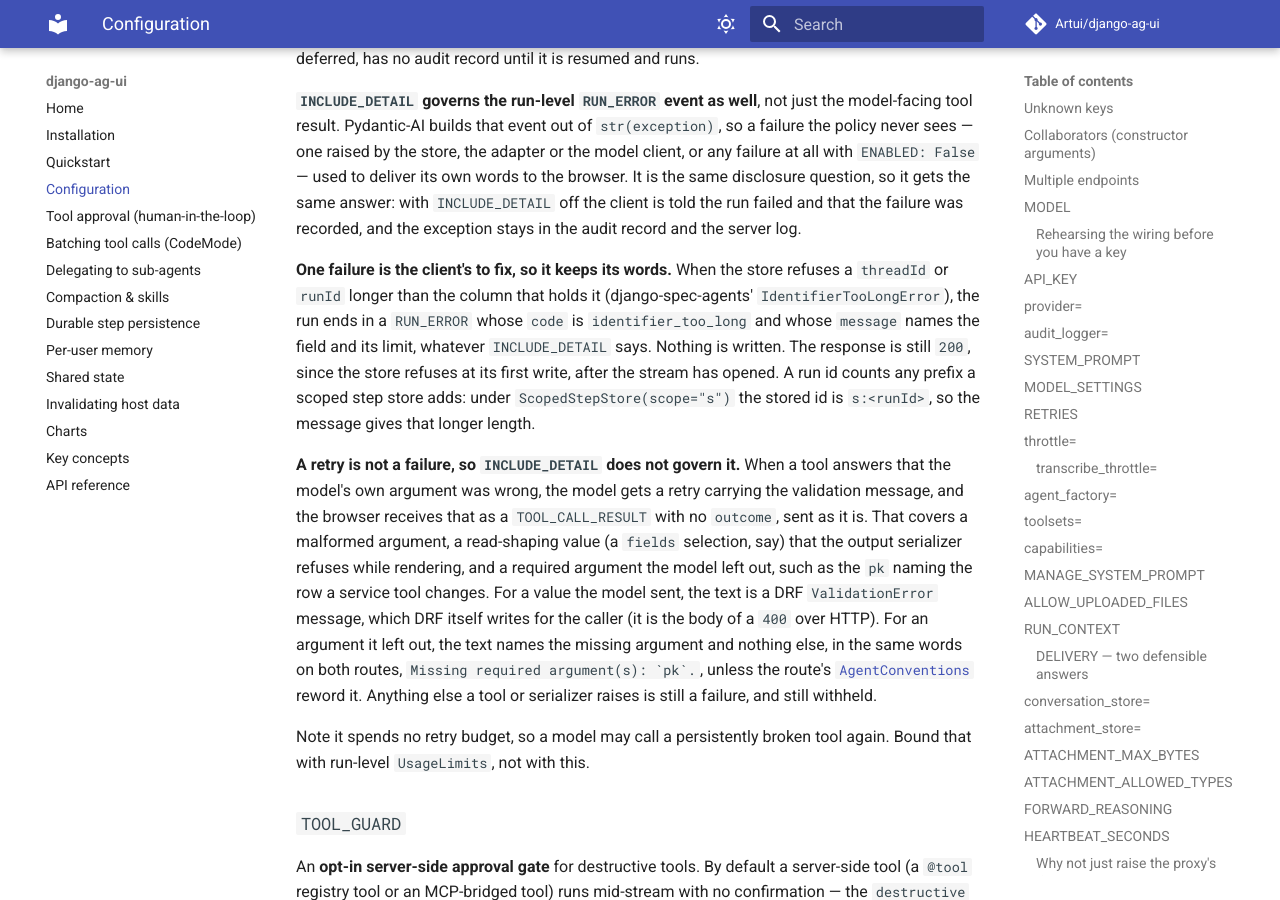
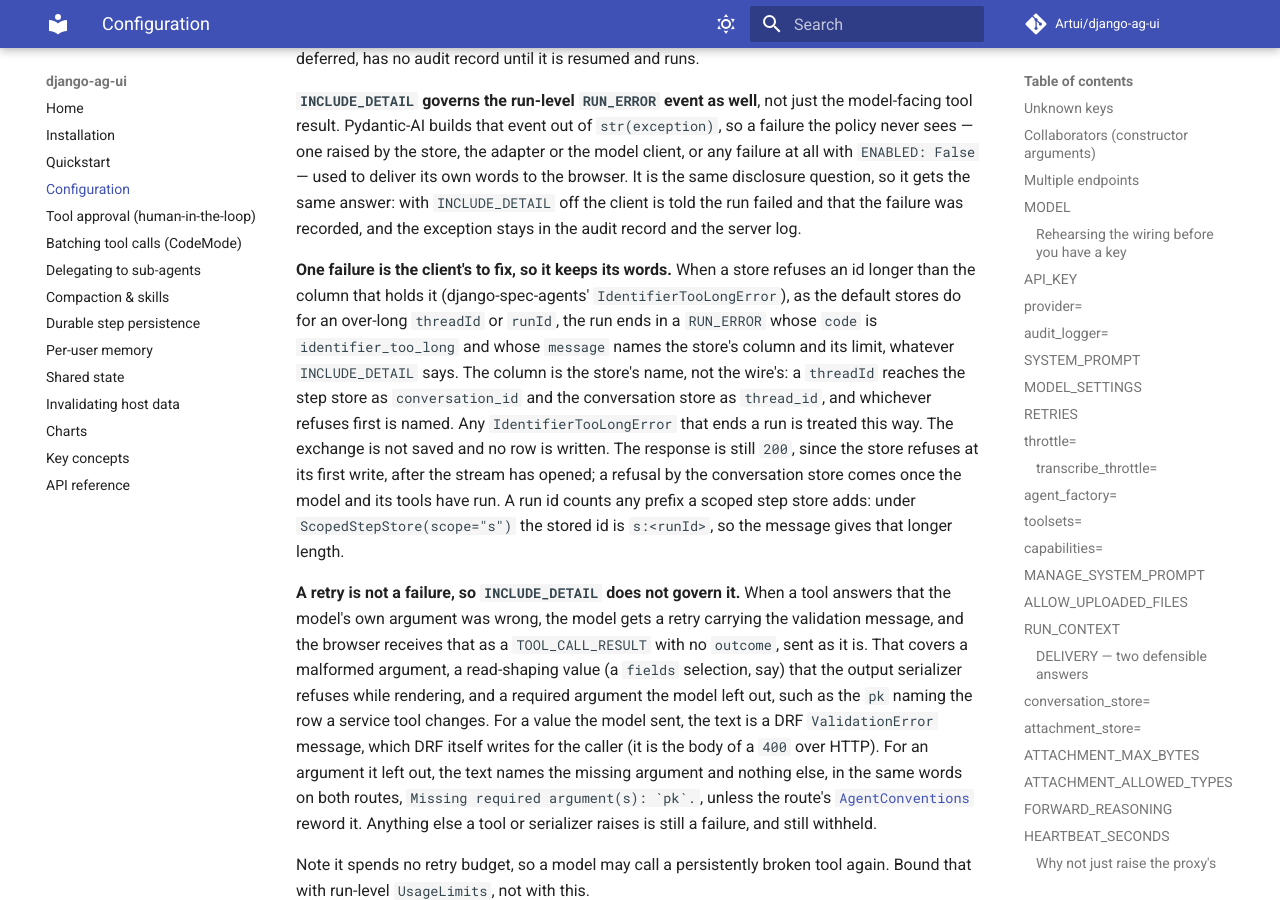
Before and after one commit to Artui/django-ag-ui, an MkDocs documentation site: the page built from docs/configuration.md, in a window 1280 px wide and 900 px high, scrolled down 26370 px. Built offline with MkDocs 1.6.1 and Material for MkDocs 9.7.7, drawn with Linux system fonts in a browser that asks for light colours; comment, search, counter and statistics services are not loaded.

Commit message:
A refused id saves no exchange; docs and floor comments match 0.75.0
A RUN_ERROR coded identifier_too_long audits without saving the exchange,
so a step-store refusal no longer persists the turn under a valid thread id.
The stream's last event is pinned as RUN_ERROR. The install page, README and
floor comments name [ag-ui] and django-spec-agents 0.14.0.

Co-Authored-By: Claude Opus 5.5 <noreply@anthropic.com>

```diff
--- a/docs/configuration.md
+++ b/docs/configuration.md
@@ -1227,15 +1227,20 @@ question, so it gets the same answer: with `INCLUDE_DETAIL` off the client is
 told the run failed and that the failure was recorded, and the exception stays
 in the audit record and the server log.
 
-**One failure is the client's to fix, so it keeps its words.** When the store
-refuses a `threadId` or `runId` longer than the column that holds it
-(django-spec-agents' `IdentifierTooLongError`), the run ends in a `RUN_ERROR`
-whose `code` is `identifier_too_long` and whose `message` names the field and
-its limit, whatever `INCLUDE_DETAIL` says. Nothing is written. The response is
-still `200`, since the store refuses at its first write, after the stream has
-opened. A run id counts any prefix a scoped step store adds: under
-`ScopedStepStore(scope="s")` the stored id is `s:<runId>`, so the message gives
-that longer length.
+**One failure is the client's to fix, so it keeps its words.** When a store
+refuses an id longer than the column that holds it (django-spec-agents'
+`IdentifierTooLongError`), as the default stores do for an over-long `threadId`
+or `runId`, the run ends in a `RUN_ERROR` whose `code` is `identifier_too_long`
+and whose `message` names the store's column and its limit, whatever
+`INCLUDE_DETAIL` says. The column is the store's name, not the wire's: a
+`threadId` reaches the step store as `conversation_id` and the conversation store
+as `thread_id`, and whichever refuses first is named. Any `IdentifierTooLongError`
+that ends a run is treated this way. The exchange is not saved and no row is
+written. The response is still `200`, since the store refuses at its first write,
+after the stream has opened; a refusal by the conversation store comes once the
+model and its tools have run. A run id counts any prefix a scoped step store
+adds: under `ScopedStepStore(scope="s")` the stored id is `s:<runId>`, so the
+message gives that longer length.
 
 **A retry is not a failure, so `INCLUDE_DETAIL` does not govern it.** When a
 tool answers that the model's own argument was wrong, the model gets a retry
```
Also changed, not shown: CHANGELOG.md (+2 -1 lines), README.md (+1 -1 lines), docs/concepts.md (+3 -3 lines), docs/installation.md (+9 -10 lines), pyproject.toml (+10 -3 lines), 2 other files.
